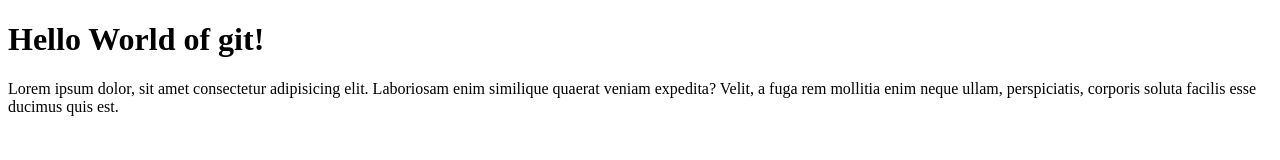
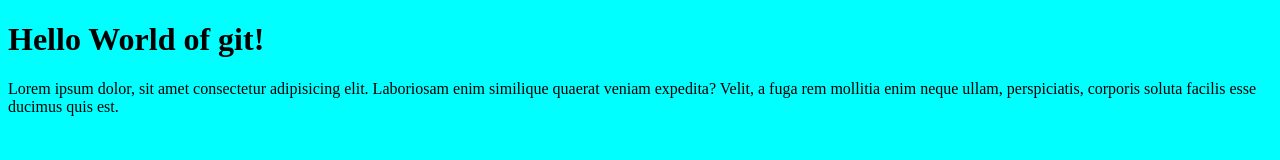
Before and after one commit to dygaomarques/alura-git, a plain HTML site: page index.html in a window 1280 px wide. Drawn offline with Linux system fonts and the light colour scheme.

Commit message:
Adicionando arquivo de estilos

```diff
--- a/index.html
+++ b/index.html
@@ -1,10 +1,15 @@
 <!DOCTYPE html>
 <html lang="en">
 <head>
+
   <meta charset="UTF-8">
   <meta name="viewport" content="width=device-width, initial-scale=1.0">
   <meta http-equiv="X-UA-Compatible" content="ie=edge">
   <title>Document</title>
+
+  <!-- styles -->
+  <link rel="stylesheet" href="style.css">
+
 </head>
 <body>
 
--- /dev/null
+++ b/style.css
@@ -0,0 +1,3 @@
+body {
+  background: cyan;
+}
```
